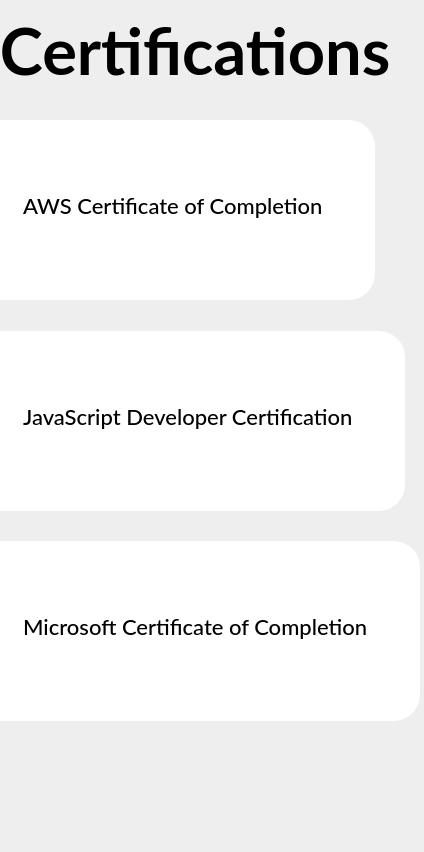
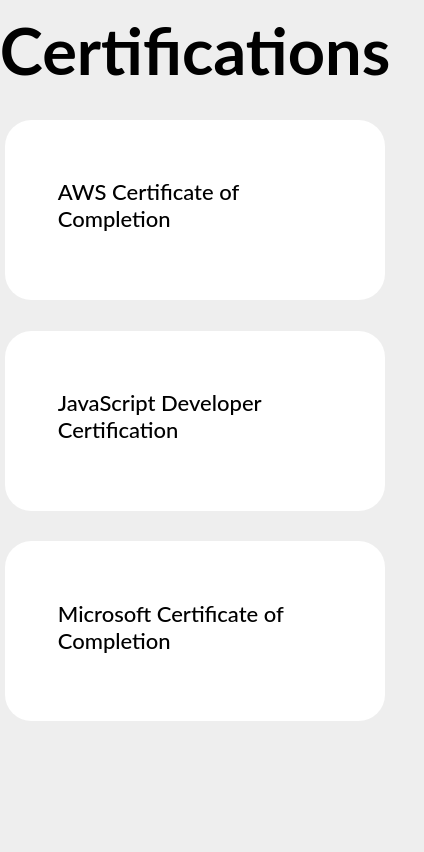
Before and after one commit to m-zurkiyeh/Portfolio, a plain HTML site: page index.html in a window 390 px wide. Shown: the part 4700-5552 px from the top of the page, 424 px wide, since content can reach past the window. Drawn offline with nearby package versions, Linux system fonts and the light colour scheme.

Commit message:
small fix missed from previous commmit

```diff
--- a/assets/style.css
+++ b/assets/style.css
@@ -1403,7 +1403,7 @@ Animations: https://codepen.io/designcouch/pen/obvKxm
         grid-template-columns: repeat(1,1fr);
     }
     .certification-box {
-        max-width: fit-content;
+        max-width: 380px;
         padding: 0.5rem;
         margin:0.5rem;
         display: flex;
```
